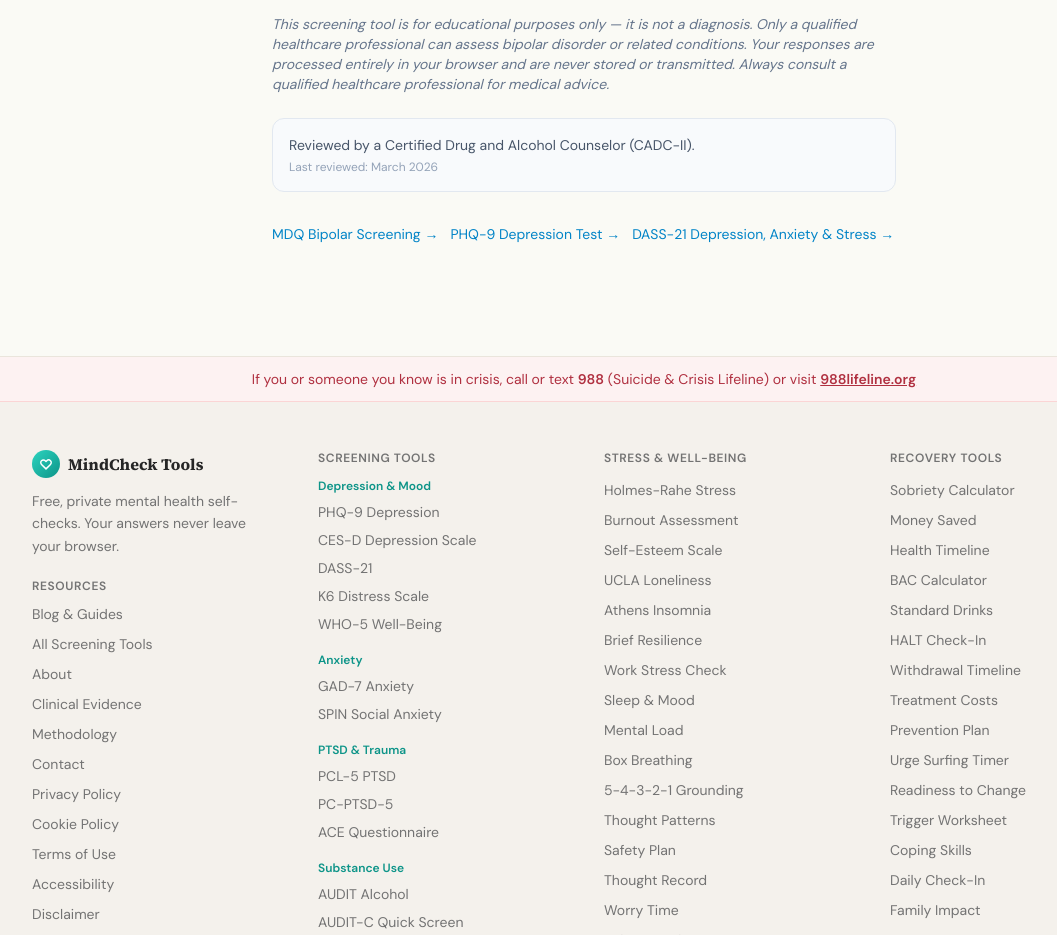
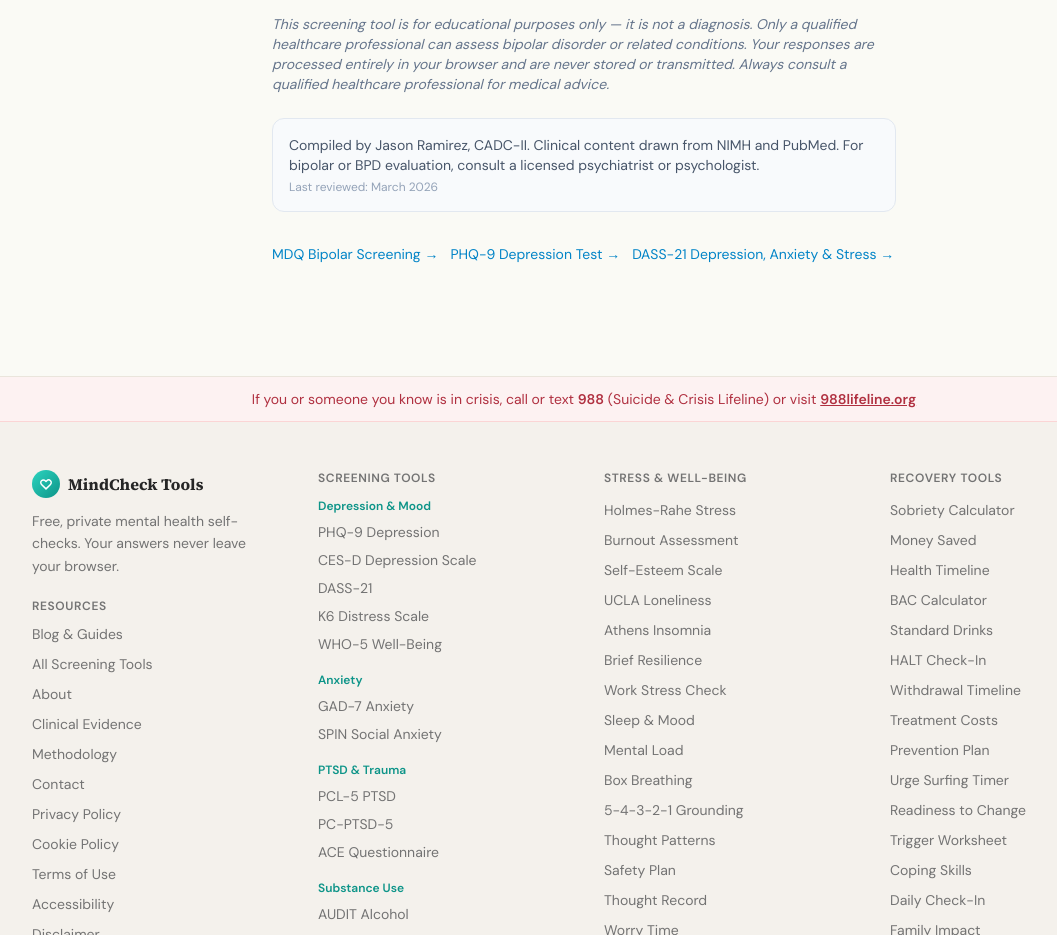
Before and after one commit to raiderj77/mhsud, a Next.js app: page /bipolar-test-young-adults in a window 1280 px wide. Shown: the part 4280-5215 px from the top of the page, without its empty margins (56-1113 px from the left). Built offline with nearby package versions, Linux system fonts and the light colour scheme; a web font is replaced by a local one.

Commit message:
attribution: bipolar/BPD group - scope-aware reviewer text (3 files)
Co-Authored-By: Claude Sonnet 4.6 <noreply@anthropic.com>

```diff
--- a/src/app/bipolar-test-young-adults/page.tsx
+++ b/src/app/bipolar-test-young-adults/page.tsx
@@ -304,7 +304,7 @@ export default function BipolarTestYoungAdultsPage() {
         {/* Author Bio */}
         <div className="bg-slate-50 dark:bg-slate-800/50 border border-slate-200 dark:border-slate-700 rounded-xl p-4 mb-8">
           <p className="text-sm text-slate-600 dark:text-slate-400">
-            Reviewed by a Certified Drug and Alcohol Counselor (CADC-II).
+            Compiled by Jason Ramirez, CADC-II. Clinical content drawn from NIMH and PubMed. For bipolar or BPD evaluation, consult a licensed psychiatrist or psychologist.
           </p>
           <p className="text-xs text-slate-400 dark:text-slate-500 mt-1">
             Last reviewed: March 2026
--- a/src/app/bpd-screening-for-young-adults/page.tsx
+++ b/src/app/bpd-screening-for-young-adults/page.tsx
@@ -321,7 +321,7 @@ export default function BpdScreeningForYoungAdultsPage() {
         {/* Author Bio */}
         <div className="bg-slate-50 dark:bg-slate-800/50 border border-slate-200 dark:border-slate-700 rounded-xl p-4 mb-8">
           <p className="text-sm text-slate-600 dark:text-slate-400">
-            Reviewed by a Certified Drug and Alcohol Counselor (CADC-II).
+            Compiled by Jason Ramirez, CADC-II. Clinical content drawn from NIMH and PubMed. For bipolar or BPD evaluation, consult a licensed psychiatrist or psychologist.
           </p>
           <p className="text-xs text-slate-400 dark:text-slate-500 mt-1">
             Last reviewed: March 2026
--- a/src/app/bpd-test-for-women/page.tsx
+++ b/src/app/bpd-test-for-women/page.tsx
@@ -348,7 +348,7 @@ export default function BpdTestForWomenPage() {
         {/* Author Bio */}
         <div className="bg-slate-50 dark:bg-slate-800/50 border border-slate-200 dark:border-slate-700 rounded-xl p-4 mb-8">
           <p className="text-sm text-slate-600 dark:text-slate-400">
-            Reviewed by a Certified Drug and Alcohol Counselor (CADC-II).
+            Compiled by Jason Ramirez, CADC-II. Clinical content drawn from NIMH and PubMed. For bipolar or BPD evaluation, consult a licensed psychiatrist or psychologist.
           </p>
           <p className="text-xs text-slate-400 dark:text-slate-500 mt-1">
             Last reviewed: March 2026
```
